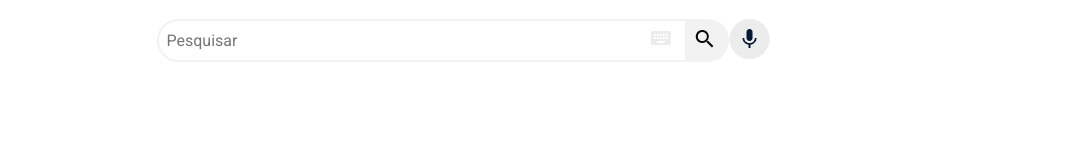
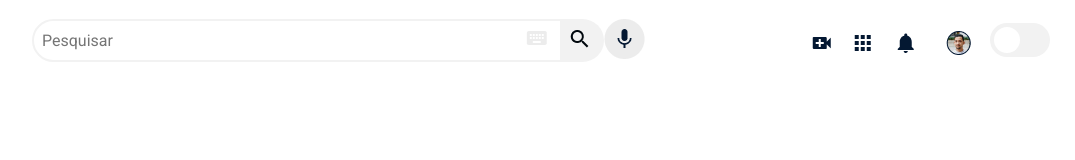
Before and after one commit to Glaubert01/Consumindo_APIS, a plain HTML site: page index.html in a window 1280 px wide. Shown: the full height of the page, 205-1280 px from the left. Drawn offline with Linux system fonts and the light colour scheme.

Commit message:
feat(icones): criados os icones da barra superior

```diff
--- a/index.html
+++ b/index.html
@@ -42,7 +42,16 @@
           </form>
         </div>
 
-        <div class="cabecalho__icones__item"></div>
+        <div class="cabecalho__icones__item">
+          <a href="#" class="cabecalho__videos"></a>
+          <a href="#" class="cabecalho__apps"></a>
+          <a href="#" class="cabecalho__notificacoes"></a>
+          <a href="#" class="cabecalho__avatar"></a>
+          <label class="cabecalho__switch">
+            <input type="checkbox" class="cabecalho__switch-input" />
+            <span class="cabecalho__switch-slider"></span>
+          </label>
+        </div>
       </nav>
     </header>
   </body>
```
